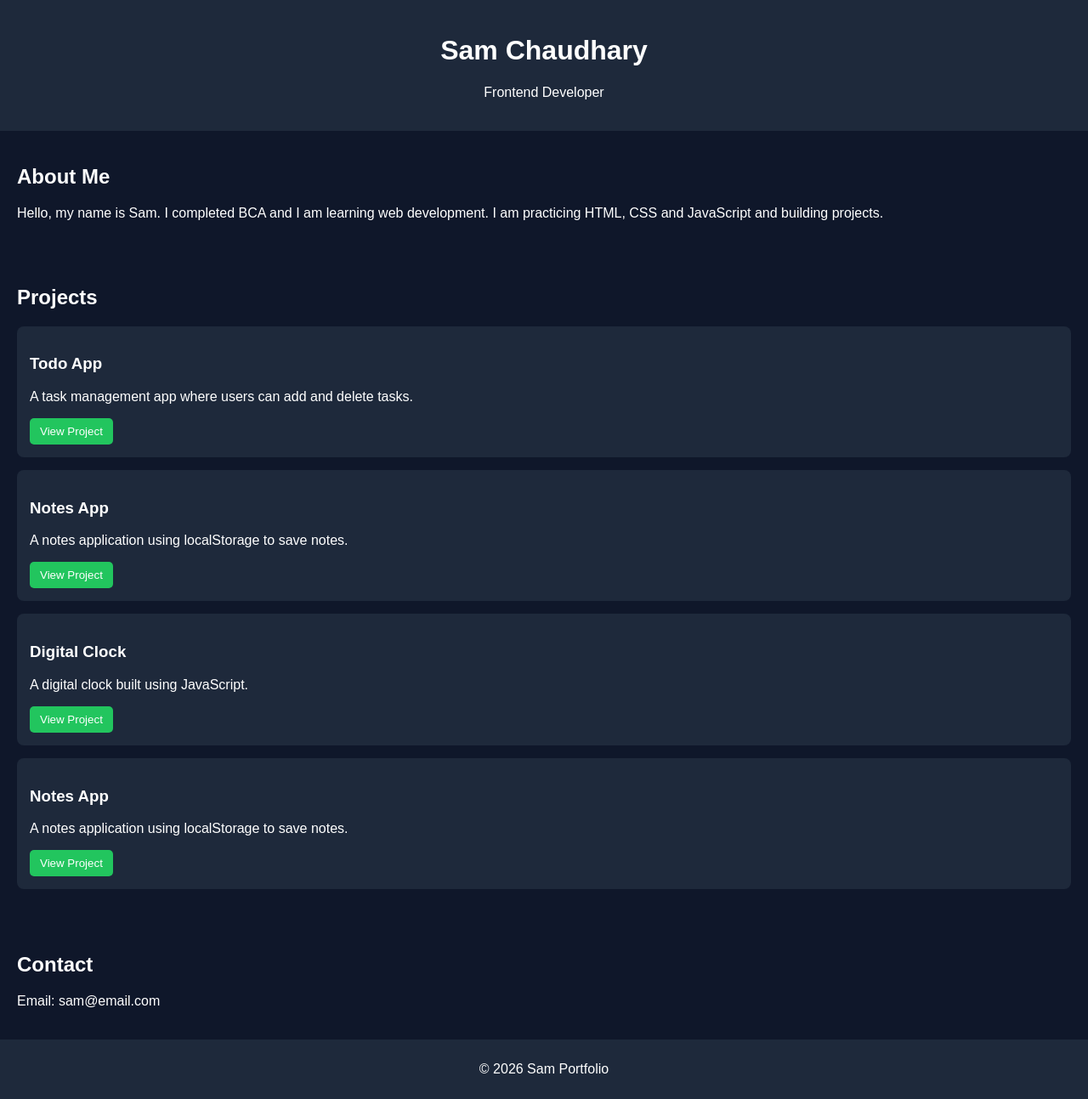
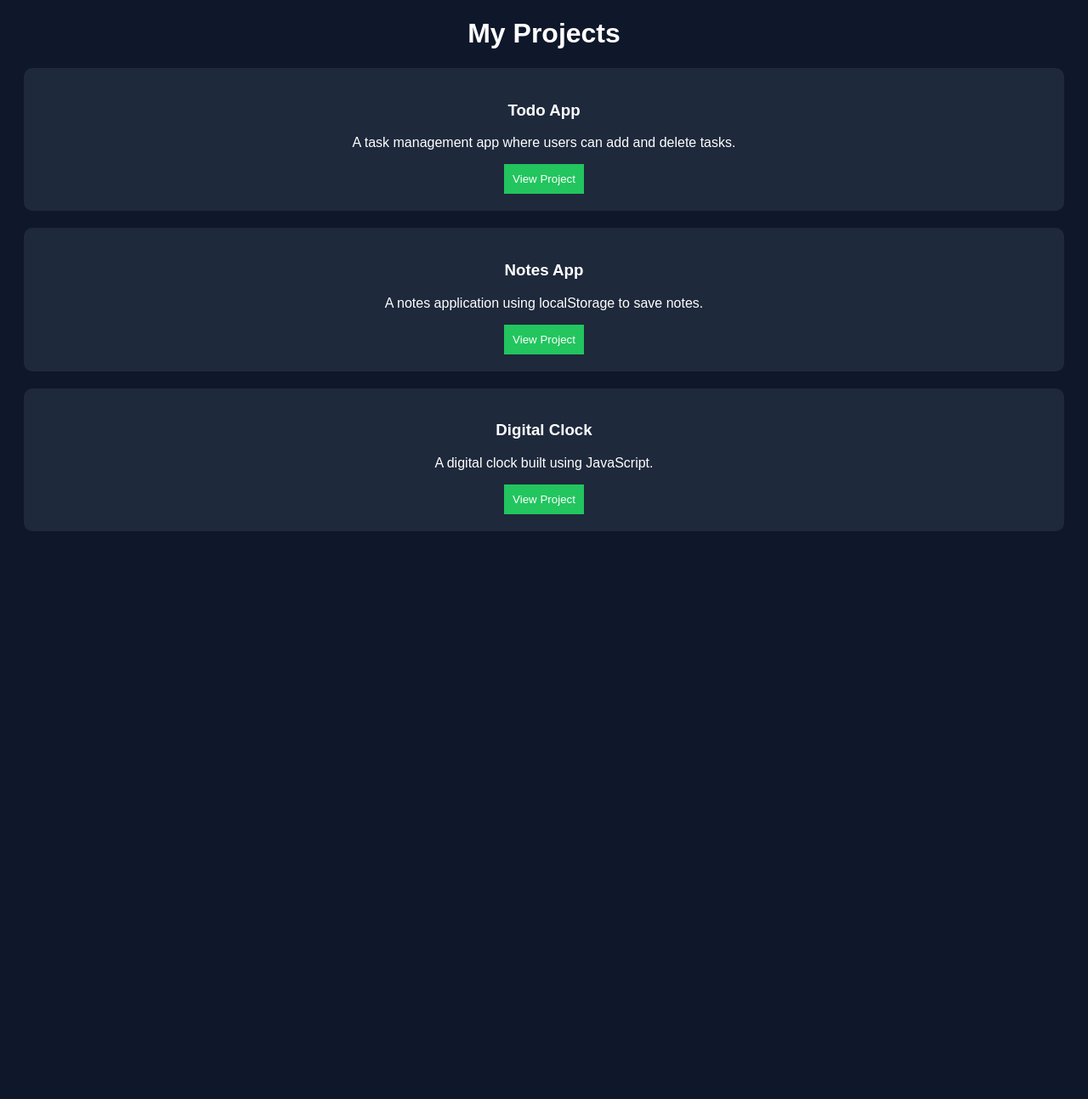
Before and after one commit to Ravichaudhary0001/portfolio, a plain HTML site: page index.html in a window 1280 px wide. Shown: the whole page at 85% size. After the commit the page ends 800 px from the top, so only its background shows below. Drawn offline with Linux system fonts and the light colour scheme.

Commit message:
Add files via upload

```diff
--- a/index.html
+++ b/index.html
@@ -5,80 +5,36 @@
 <title>My Portfolio</title>
 
 <style>
-
 body{
 font-family: Arial;
-margin:0;
 background:#0f172a;
 color:white;
-}
-
-header{
-background:#1e293b;
-padding:20px;
 text-align:center;
-}
-
-section{
-padding:20px;
 }
 
 .project{
 background:#1e293b;
-padding:15px;
-margin:15px 0;
-border-radius:8px;
-transition:0.3s;
-}
-
-.project:hover{
-transform:scale(1.05);
+margin:20px;
+padding:20px;
+border-radius:10px;
 }
 
 button{
+padding:10px;
 background:#22c55e;
 border:none;
-padding:8px 12px;
 color:white;
-border-radius:5px;
 cursor:pointer;
 }
-
-button:hover{
-background:#16a34a;
-}
-
-footer{
-background:#1e293b;
-text-align:center;
-padding:10px;
-}
-
 </style>
 
 </head>
 
 <body>
 
-<header>
-<h1>Sam Chaudhary</h1>
-<p>Frontend Developer</p>
-</header>
+<h1>My Projects</h1>
 
-<section>
-
-<h2>About Me</h2>
-<p>
-Hello, my name is Sam. I completed BCA and I am learning web development.
-I am practicing HTML, CSS and JavaScript and building projects.
-</p>
-
-</section>
-
-<section>
-
-<h2>Projects</h2>
-
+<!-- Todo App -->
 <div class="project">
 <h3>Todo App</h3>
 <p>A task management app where users can add and delete tasks.</p>
@@ -89,16 +45,18 @@ I am practicing HTML, CSS and JavaScript and building projects.
 
 </div>
 
+<!-- Notes App -->
 <div class="project">
 <h3>Notes App</h3>
 <p>A notes application using localStorage to save notes.</p>
 
-<a href="#" target="_blank">
+<a href="https://ravichaudhary0001.github.io/notes-app/" target="_blank">
 <button>View Project</button>
 </a>
 
 </div>
 
+<!-- Digital Clock -->
 <div class="project">
 <h3>Digital Clock</h3>
 <p>A digital clock built using JavaScript.</p>
@@ -109,31 +67,6 @@ I am practicing HTML, CSS and JavaScript and building projects.
 
 </div>
 
-<div class="project">
-<h3>Notes App</h3>
-<p>A notes application using localStorage to save notes.</p>
-
-<a href="https://ravichaudhary0001.github.io/notes-app/" target="_blank">
-<button>View Project</button>
-</a>
-
-</div>
-
-</section>
-
-<section>
-
-<h2>Contact</h2>
-<p>Email: sam@email.com</p>
-
-</section>
-
-<footer>
-
-<p>© 2026 Sam Portfolio</p>
-
-</footer>
-
 </body>
 
 </html>
```
